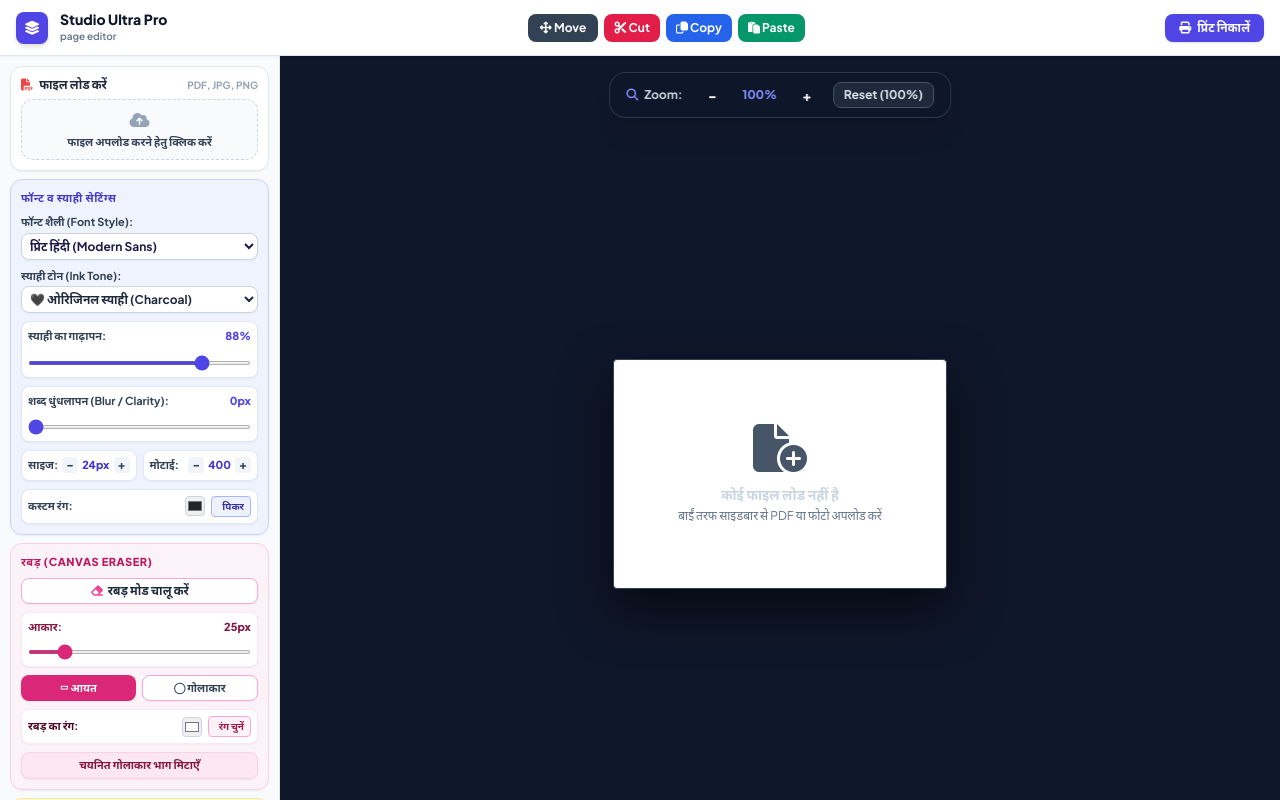
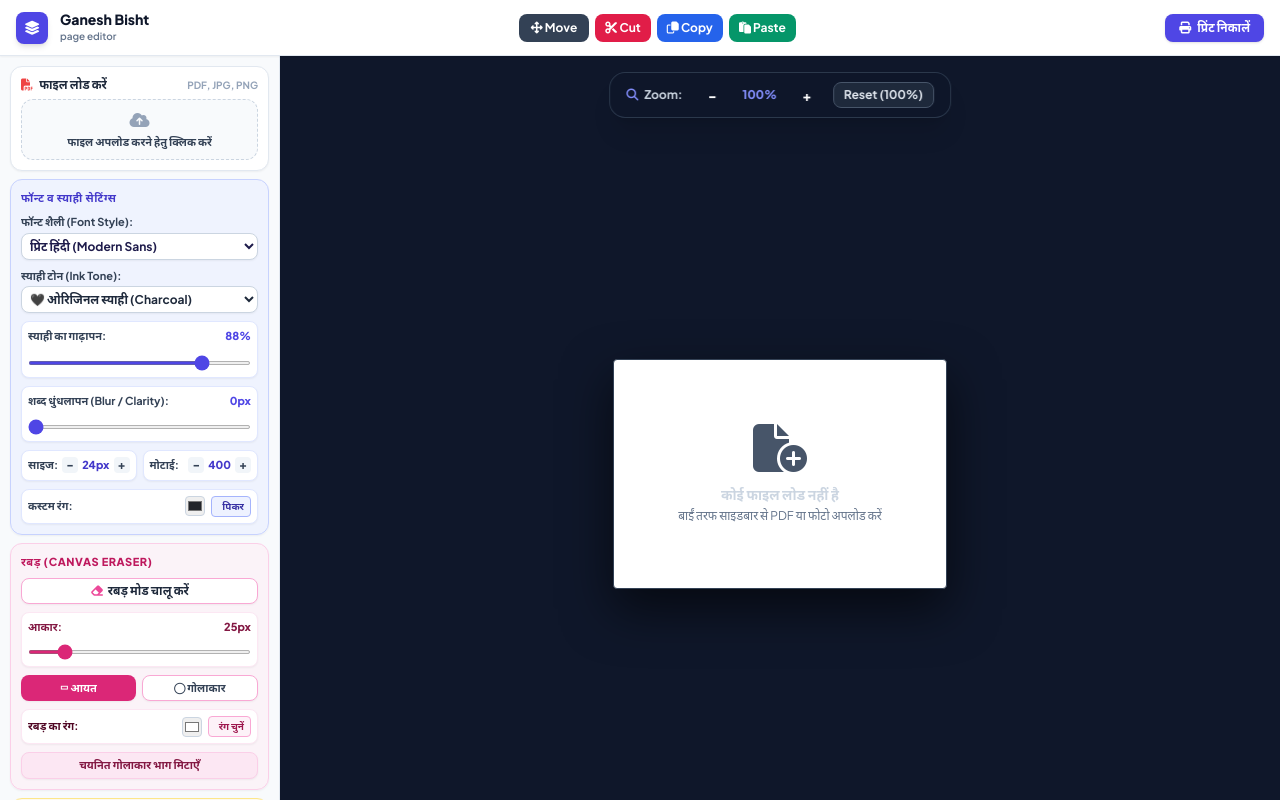
Before and after one commit to gmawakot-png/page-editor, a plain HTML site: page index.html in a window 1280 px wide. Drawn offline with nearby package versions, Linux system fonts and the light colour scheme; a script that the page names is missing; some icons are missing.

Commit message:
Update index.html

```diff
--- a/index.html
+++ b/index.html
@@ -302,7 +302,7 @@
                 <i class="fa-solid fa-layer-group text-sm"></i>
             </div>
             <div>
-                <h1 class="text-sm font-extrabold text-slate-900 leading-tight">Studio Ultra Pro</h1>
+                <h1 class="text-sm font-extrabold text-slate-900 leading-tight">Ganesh Bisht</h1>
                 <p class="text-[10px] font-semibold text-slate-500">page editor</p>
             </div>
         </div>
```
